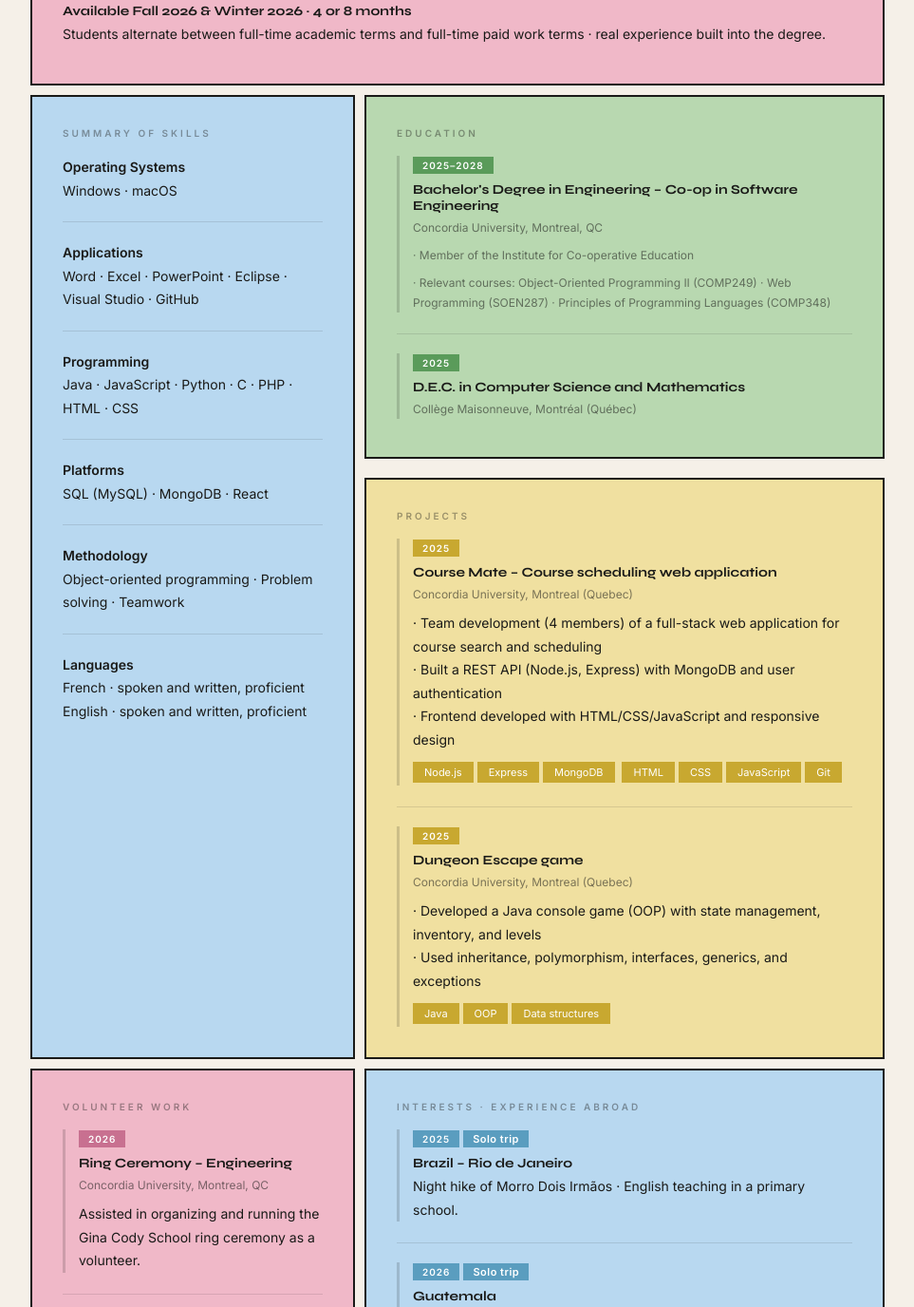
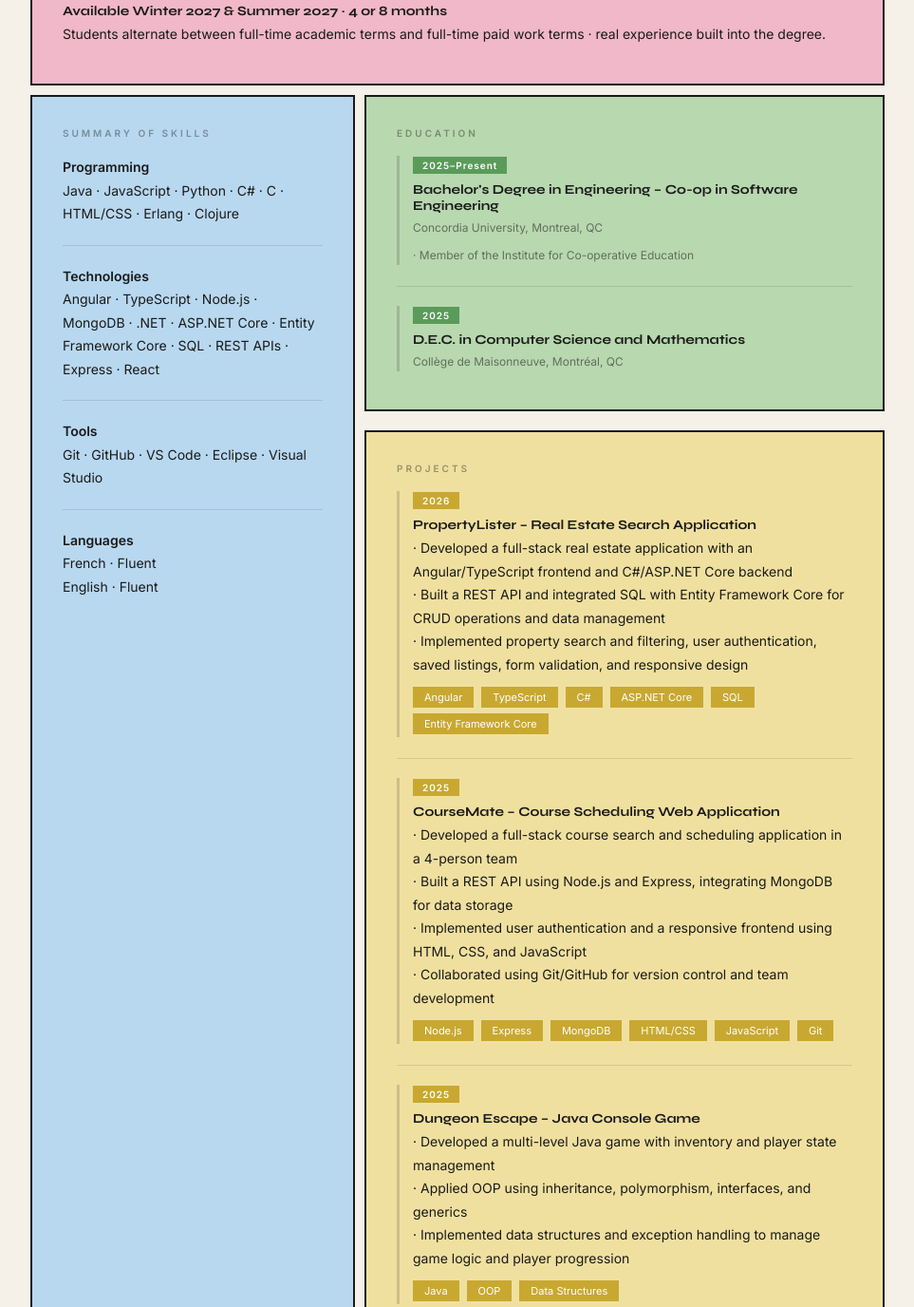
Before and after one commit to HibaTydrini/HibaTydrini.github.io, a plain HTML site: page index.html in a window 1280 px wide. Shown: the part 360-1736 px from the top of the page at 95% size, without its empty margins (158-1121 px from the left). Drawn offline with Linux system fonts and the light colour scheme.

Commit message:
Updated Education, Skills and projects 2027 internships

```diff
--- a/index.html
+++ b/index.html
@@ -181,82 +181,138 @@
       <span class="tag tag-light">Java</span>
       <span class="tag tag-light">JavaScript</span>
       <span class="tag tag-light">Python</span>
+      <span class="tag tag-light">C#</span>
       <span class="tag tag-light">C</span>
-      <span class="tag tag-light">PHP</span>
-      <span class="tag tag-light">HTML</span>
-      <span class="tag tag-light">CSS</span>
-      <span class="tag tag-light">SQL (MySQL)</span>
-      <span class="tag tag-light">MongoDB</span>
-      <span class="tag tag-light">React</span>
+      <span class="tag tag-light">HTML/CSS</span>
+      <span class="tag tag-light">Angular</span>
+      <span class="tag tag-light">TypeScript</span>
+      <span class="tag tag-light">Node.js</span>
+      <span class="tag tag-light">.NET</span>
     </div>
   </div>
 
   <!-- pink box explaining I am looking for an internship -->
   <div class="cell cell-coop">
     <h2><span class="highlight">Co-op Student</span> · Seeking Internship</h2>
-    <h3>Available Fall 2026 &amp; Winter 2026 · 4 or 8 months</h3>
-    <p>Students alternate between full-time academic terms and full-time paid work terms · real experience built into the degree.</p>
+    <h3>Available Winter 2027 &amp; Summer 2027 · 4 or 8 months</h3>    <p>Students alternate between full-time academic terms and full-time paid work terms · real experience built into the degree.</p>
   </div>
 
   <!-- first two-column row: skills on the left, education and projects on the right -->
   <div class="row">
     <div class="col-left">
       <div class="cell cell-skills">
-        <h2>Summary of Skills</h2>
-        <p><strong>Operating Systems</strong><br>Windows · macOS</p>
-        <hr class="divider">
-        <p><strong>Applications</strong><br>Word · Excel · PowerPoint · Eclipse · Visual Studio · GitHub</p>
-        <hr class="divider">
-        <p><strong>Programming</strong><br>Java · JavaScript · Python · C · PHP · HTML · CSS</p>
-        <hr class="divider">
-        <p><strong>Platforms</strong><br>SQL (MySQL) · MongoDB · React</p>
-        <hr class="divider">
-        <p><strong>Methodology</strong><br>Object-oriented programming · Problem solving · Teamwork</p>
-        <hr class="divider">
-        <p><strong>Languages</strong><br>French · spoken and written, proficient<br>English · spoken and written, proficient</p>
-      </div>
+      <h2>Summary of Skills</h2>
+
+      <p><strong>Programming</strong><br>
+        Java · JavaScript · Python · C# · C · HTML/CSS · Erlang · Clojure
+      </p>
+
+      <hr class="divider">
+
+      <p><strong>Technologies</strong><br>
+        Angular · TypeScript · Node.js · MongoDB · .NET · ASP.NET Core ·
+        Entity Framework Core · SQL · REST APIs · Express · React
+      </p>
+
+      <hr class="divider">
+
+      <p><strong>Tools</strong><br>
+        Git · GitHub · VS Code · Eclipse · Visual Studio
+      </p>
+
+      <hr class="divider">
+
+      <p><strong>Languages</strong><br>
+        French · Fluent<br>
+        English · Fluent
+      </p>
+    </div>
     </div>
     <div class="col-right">
       <div class="cell cell-education">
         <h2>Education</h2>
+
         <div class="item">
-          <span class="year">2025–2028</span>
+          <span class="year">2025–Present</span>
           <h3>Bachelor's Degree in Engineering – Co-op in Software Engineering</h3>
           <p class="small">Concordia University, Montreal, QC</p>
           <p class="small">· Member of the Institute for Co-operative Education</p>
-          <p class="small">· Relevant courses: Object-Oriented Programming II (COMP249) · Web Programming (SOEN287) · Principles of Programming Languages (COMP348)</p>
         </div>
+
         <hr class="divider">
+
         <div class="item">
           <span class="year">2025</span>
           <h3>D.E.C. in Computer Science and Mathematics</h3>
-          <p class="small">Collège Maisonneuve, Montréal (Québec)</p>
+          <p class="small">Collège de Maisonneuve, Montréal, QC</p>
         </div>
       </div>
 
       <div class="cell cell-projects">
         <h2>Projects</h2>
+
+        <!-- PropertyLister -->
+        <div class="item">
+          <span class="year">2026</span>
+          <h3>PropertyLister – Real Estate Search Application</h3>
+
+          <p>
+            · Developed a full-stack real estate application with an Angular/TypeScript frontend and C#/ASP.NET Core backend<br>
+            · Built a REST API and integrated SQL with Entity Framework Core for CRUD operations and data management<br>
+            · Implemented property search and filtering, user authentication, saved listings, form validation, and responsive design
+          </p>
+
+          <div>
+            <span class="tag">Angular</span>
+            <span class="tag">TypeScript</span>
+            <span class="tag">C#</span>
+            <span class="tag">ASP.NET Core</span>
+            <span class="tag">SQL</span>
+            <span class="tag">Entity Framework Core</span>
+          </div>
+        </div>
+
+        <hr class="divider">
+
+        <!-- CourseMate -->
         <div class="item">
           <span class="year">2025</span>
-          <h3>Course Mate – Course scheduling web application</h3>
-          <p class="small">Concordia University, Montreal (Quebec)</p>
-          <p>· Team development (4 members) of a full-stack web application for course search and scheduling<br>
-             · Built a REST API (Node.js, Express) with MongoDB and user authentication<br>
-             · Frontend developed with HTML/CSS/JavaScript and responsive design</p>
+          <h3>CourseMate – Course Scheduling Web Application</h3>
+
+          <p>
+            · Developed a full-stack course search and scheduling application in a 4-person team<br>
+            · Built a REST API using Node.js and Express, integrating MongoDB for data storage<br>
+            · Implemented user authentication and a responsive frontend using HTML, CSS, and JavaScript<br>
+            · Collaborated using Git/GitHub for version control and team development
+          </p>
+
           <div>
-            <span class="tag">Node.js</span><span class="tag">Express</span><span class="tag">MongoDB</span>
-            <span class="tag">HTML</span><span class="tag">CSS</span><span class="tag">JavaScript</span><span class="tag">Git</span>
+            <span class="tag">Node.js</span>
+            <span class="tag">Express</span>
+            <span class="tag">MongoDB</span>
+            <span class="tag">HTML/CSS</span>
+            <span class="tag">JavaScript</span>
+            <span class="tag">Git</span>
           </div>
         </div>
+
         <hr class="divider">
+
+        <!-- Dungeon Escape -->
         <div class="item">
           <span class="year">2025</span>
-          <h3>Dungeon Escape game</h3>
-          <p class="small">Concordia University, Montreal (Quebec)</p>
-          <p>· Developed a Java console game (OOP) with state management, inventory, and levels<br>
-             · Used inheritance, polymorphism, interfaces, generics, and exceptions</p>
+          <h3>Dungeon Escape – Java Console Game</h3>
+
+          <p>
+            · Developed a multi-level Java game with inventory and player state management<br>
+            · Applied OOP using inheritance, polymorphism, interfaces, and generics<br>
+            · Implemented data structures and exception handling to manage game logic and player progression
+          </p>
+
           <div>
-            <span class="tag">Java</span><span class="tag">OOP</span><span class="tag">Data structures</span>
+            <span class="tag">Java</span>
+            <span class="tag">OOP</span>
+            <span class="tag">Data Structures</span>
           </div>
         </div>
       </div>
```
